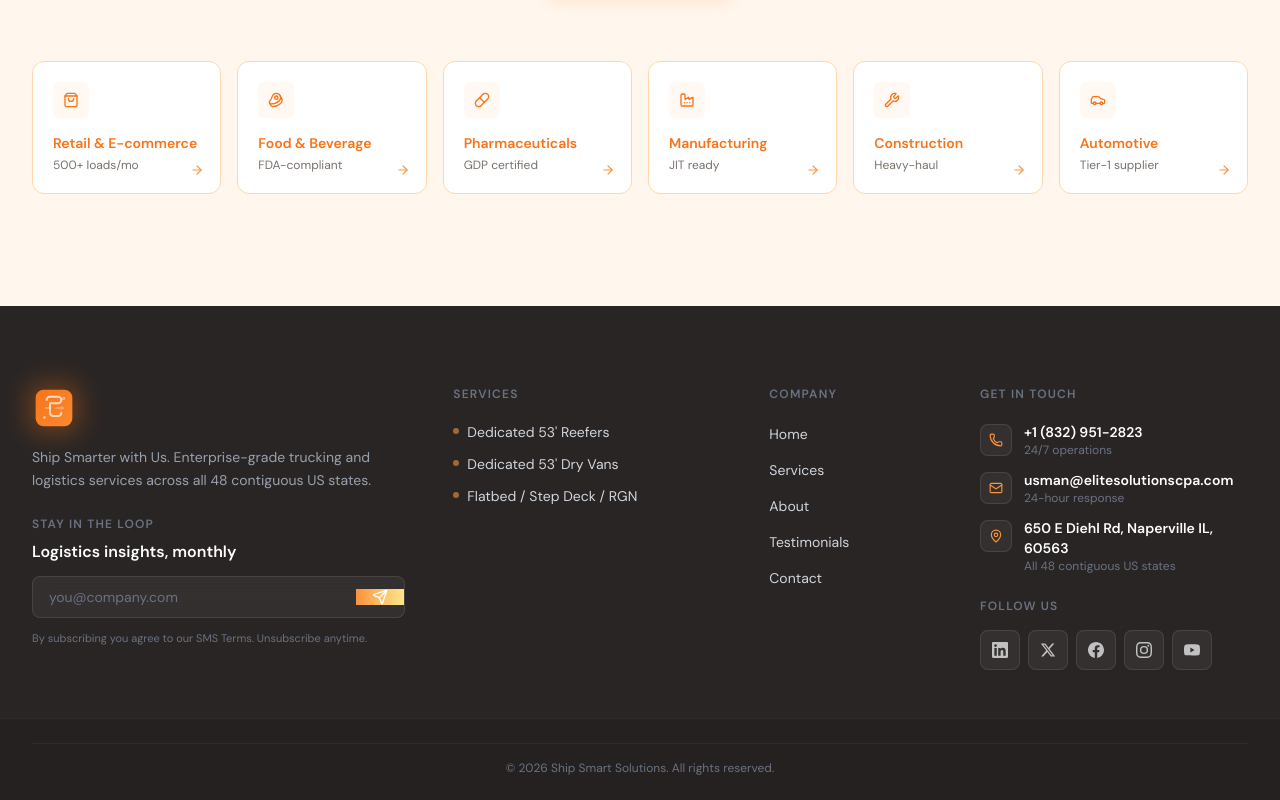
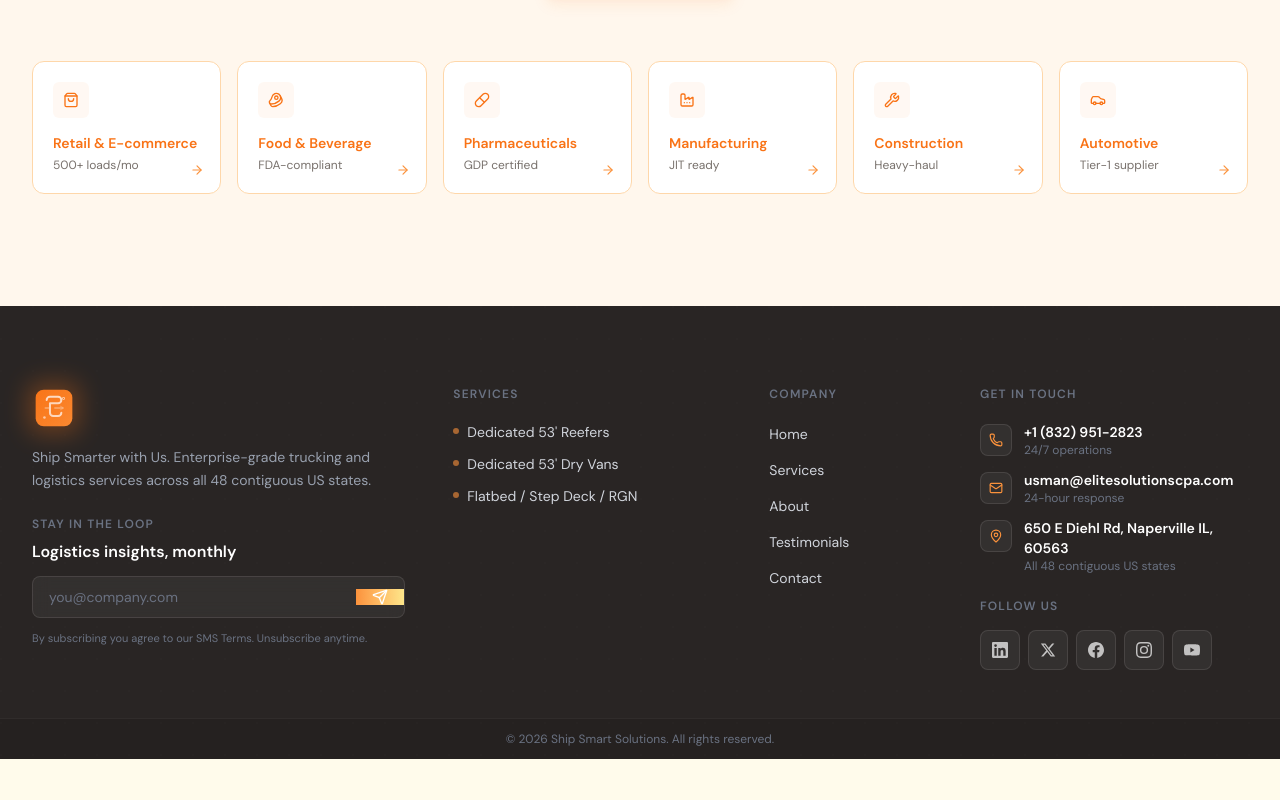
Before and after one commit to HusbanTech12/ship_smart_solution, a Next.js app: page / in a window 1280 px wide. Shown: the part 3788-4588 px from the top of the page. After the commit the page ends 4547 px from the top, so only its background shows below. Built offline with nearby package versions, Linux system fonts and the light colour scheme; no server answers.

Commit message:
fix: reduce footer copyright spacing

```diff
--- a/components/layout/footer.tsx
+++ b/components/layout/footer.tsx
@@ -264,8 +264,8 @@
         </div>
 
         <div className="border-t border-white/5 bg-black/10">
-          <div className="max-w-7xl mx-auto px-4 sm:px-6 lg:px-8 py-6">
-            <div className="flex flex-col items-center gap-4 pt-4 border-t border-white/5">
+          <div className="max-w-7xl mx-auto px-4 sm:px-6 lg:px-8 py-3">
+            <div className="flex flex-col items-center gap-2">
               <p className="text-xs text-gray-500 text-center">
                 &copy; {new Date().getFullYear()} {COMPANY.name}. All rights reserved.
               </p>
```
